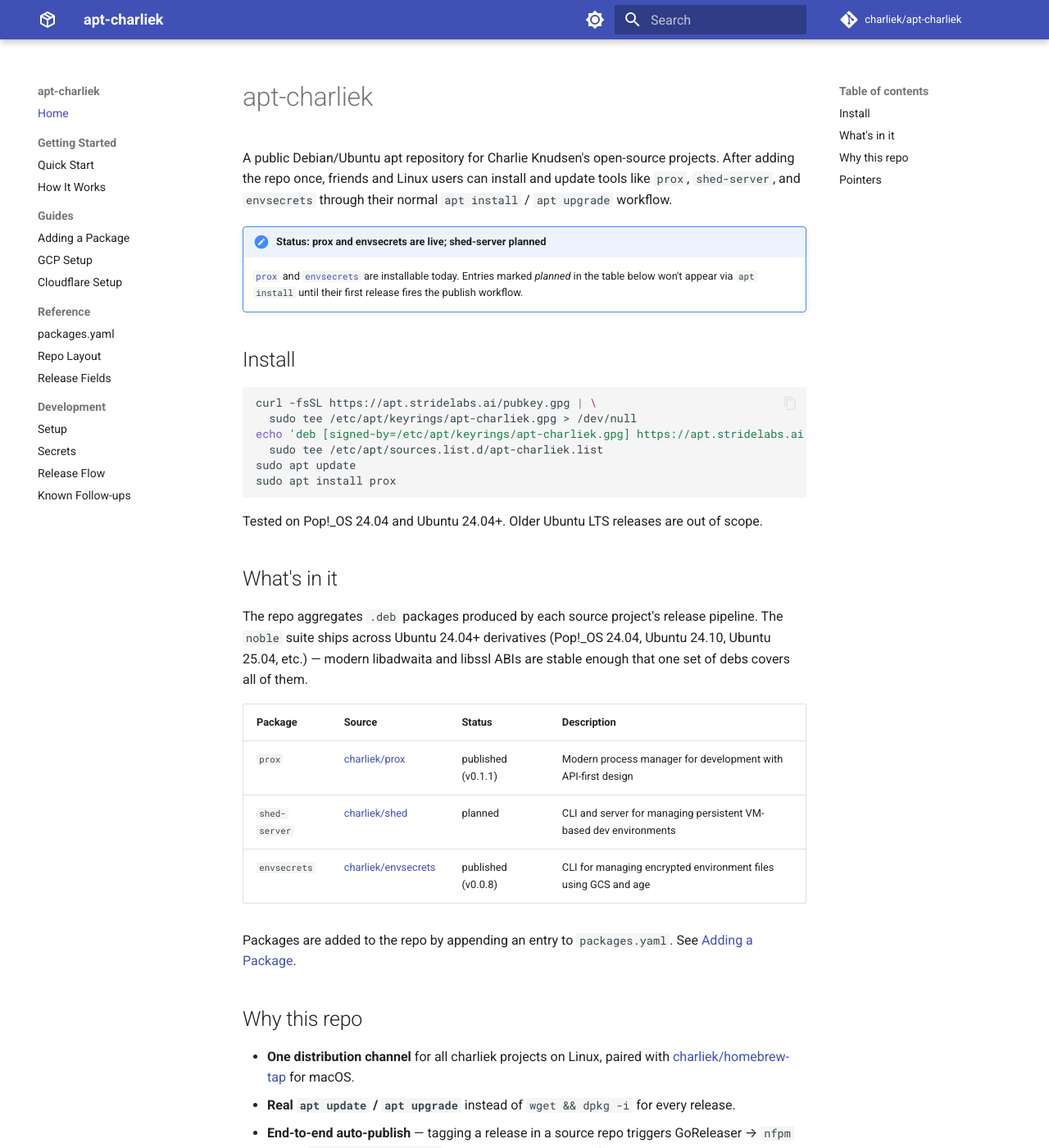
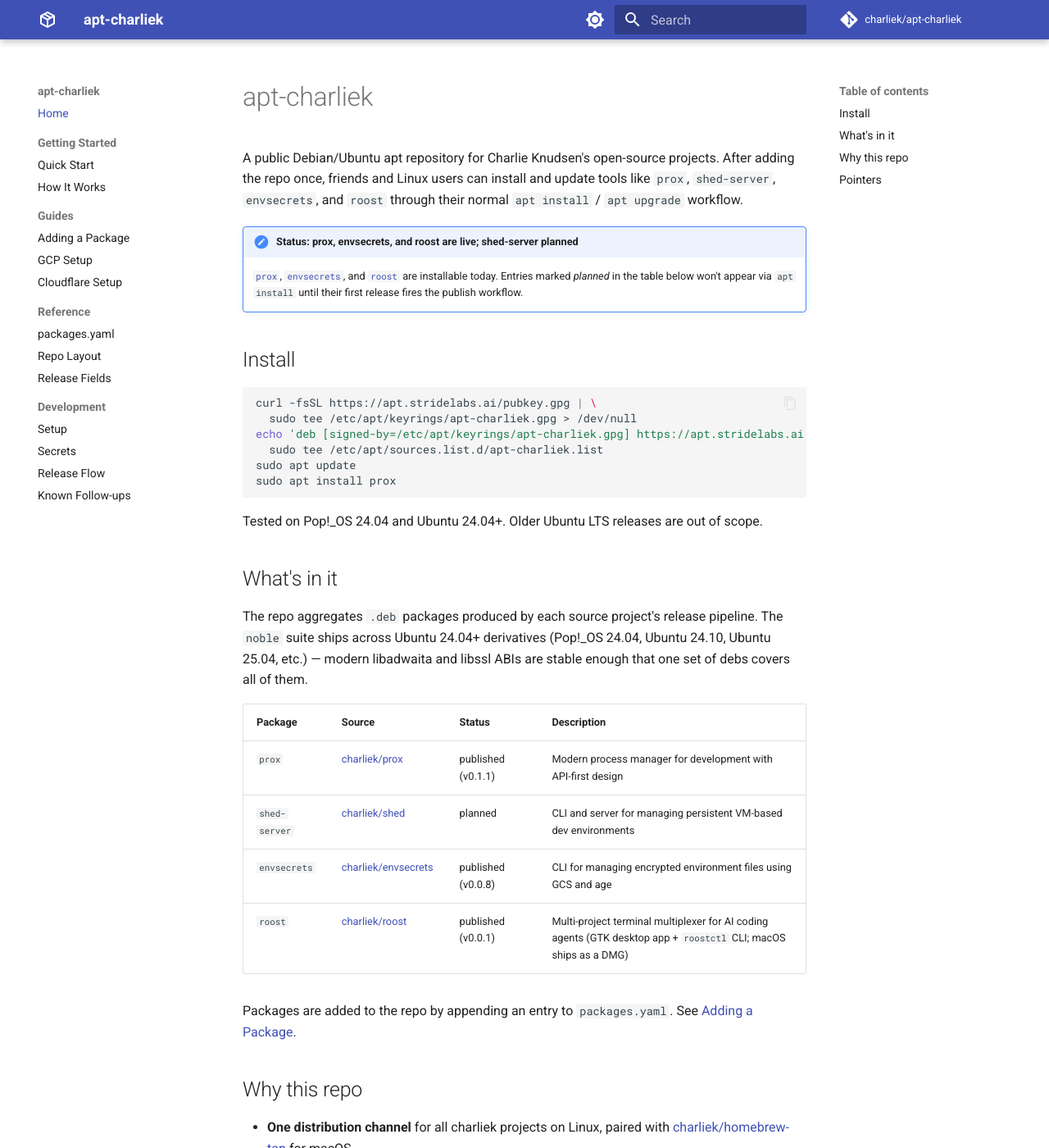
Before and after one commit to charliek/apt-charliek, an MkDocs documentation site: the page built from docs/index.md, in a window 1280 px wide and 1400 px high. Shown: the whole window at 82% size. Built offline with MkDocs 1.6.1 and Material for MkDocs 9.7.7, drawn with Linux system fonts in a browser that asks for light colours; comment, search, counter and statistics services are not loaded.

Commit message:
docs: add roost to package lists (README + docs site) (#9)
roost (charliek/roost) now publishes roost_<ver>_<arch>.deb here. Add it to
the README Packages table and the docs site index table + intro/status note,
and note it's a GUI desktop app (launch from the app menu) that also installs
the roostctl CLI — distinct from the CLI/server packages.

Co-authored-by: Claude Opus 4.7 (1M context) <noreply@anthropic.com>

```diff
--- a/docs/index.md
+++ b/docs/index.md
@@ -1,10 +1,11 @@
 # apt-charliek
 
-A public Debian/Ubuntu apt repository for Charlie Knudsen's open-source projects. After adding the repo once, friends and Linux users can install and update tools like `prox`, `shed-server`, and `envsecrets` through their normal `apt install` / `apt upgrade` workflow.
+A public Debian/Ubuntu apt repository for Charlie Knudsen's open-source projects. After adding the repo once, friends and Linux users can install and update tools like `prox`, `shed-server`, `envsecrets`, and `roost` through their normal `apt install` / `apt upgrade` workflow.
 
-!!! note "Status: prox and envsecrets are live; shed-server planned"
-    [`prox`](https://github.com/charliek/prox) and
-    [`envsecrets`](https://github.com/charliek/envsecrets) are
+!!! note "Status: prox, envsecrets, and roost are live; shed-server planned"
+    [`prox`](https://github.com/charliek/prox),
+    [`envsecrets`](https://github.com/charliek/envsecrets), and
+    [`roost`](https://github.com/charliek/roost) are
     installable today. Entries marked *planned* in the table below
     won't appear via `apt install` until their first release fires
     the publish workflow.
@@ -31,6 +32,7 @@ The repo aggregates `.deb` packages produced by each source project's release pi
 | `prox` | [charliek/prox](https://github.com/charliek/prox) | published (v0.1.1) | Modern process manager for development with API-first design |
 | `shed-server` | [charliek/shed](https://github.com/charliek/shed) | planned | CLI and server for managing persistent VM-based dev environments |
 | `envsecrets` | [charliek/envsecrets](https://github.com/charliek/envsecrets) | published (v0.0.8) | CLI for managing encrypted environment files using GCS and age |
+| `roost` | [charliek/roost](https://github.com/charliek/roost) | published (v0.0.1) | Multi-project terminal multiplexer for AI coding agents (GTK desktop app + `roostctl` CLI; macOS ships as a DMG) |
 
 Packages are added to the repo by appending an entry to `packages.yaml`. See [Adding a Package](guides/adding-a-package.md).
 
```
Also changed, not shown: README.md (+3 -0 lines).
